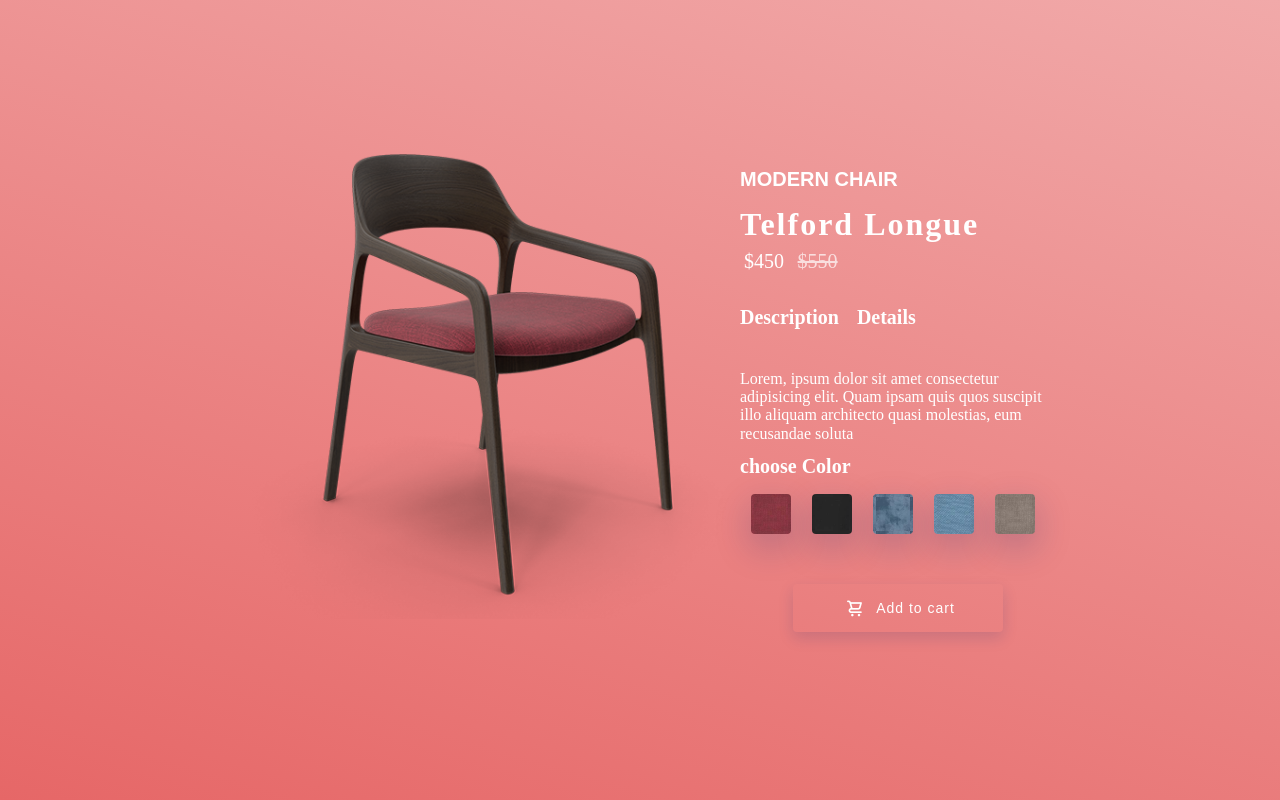
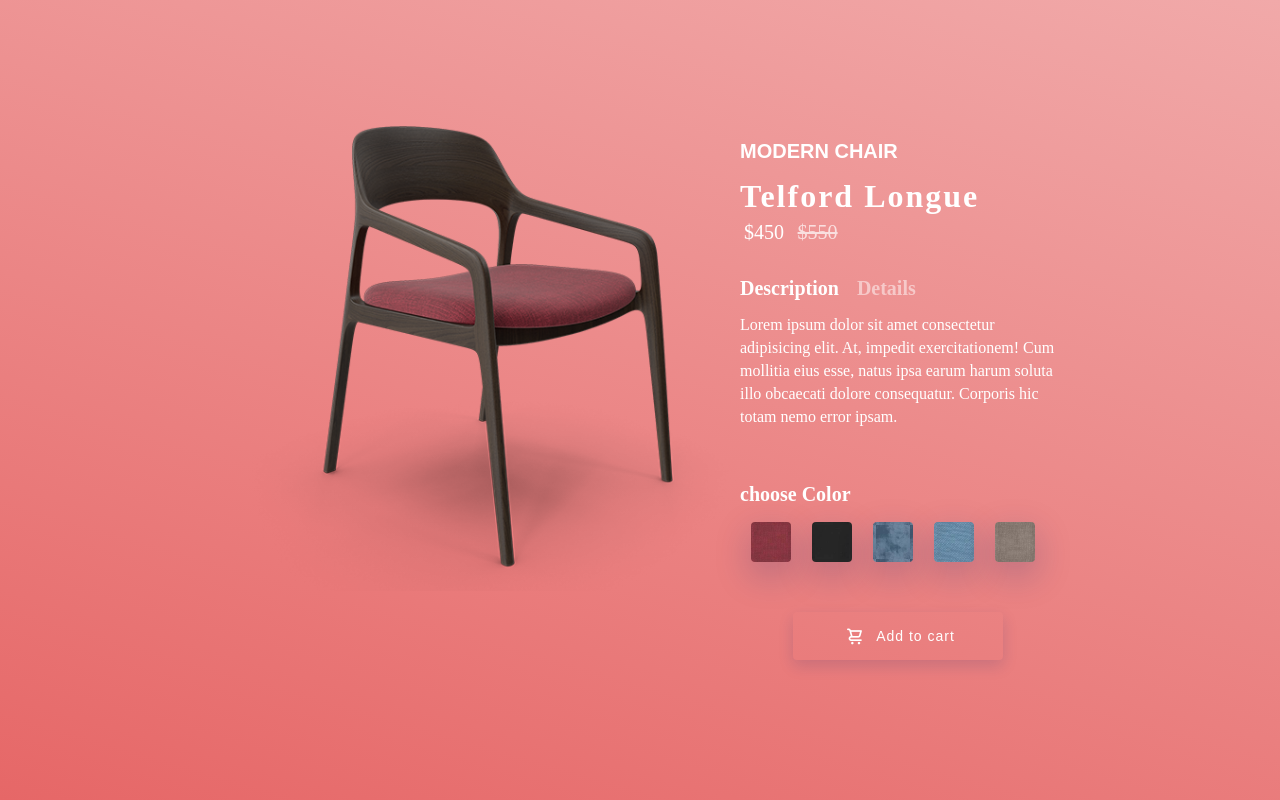
Before and after one commit to iiKaran/Dot-Batch-Web-Dev, a plain HTML site: page Chair-Page/mychair.html in a window 1280 px wide. Both pictures are taken after a click on the element "Description". Drawn offline with nearby package versions, Linux system fonts and the light colour scheme.

Commit message:
Additional Animations Added

```diff
--- a/Chair-Page/mychair.css
+++ b/Chair-Page/mychair.css
@@ -130,7 +130,10 @@ font-weight: 900px;
  margin-bottom: 26px;
  /* border: 2px solid red; */
  position: relative;
- transform: translateY(28px);
+ /* transition: all 4s; */
+ /* transform: translateY(28px);
+  */
+  /* top: 30px; */
  color: #fff;
  transition: all 650ms;
 /* visibility: hidden; */
@@ -139,6 +142,7 @@ animation-delay: 0s;
 animation-timing-function: linear;
 animation-duration: 4s;
 animation-iteration-count: infinite; */
+min-height: 130px;
 }
 h3{
  margin-top: 14px;
@@ -228,3 +232,12 @@ h3{
 #main{
   transition: all 5000ms;
 }
+#desc{
+  transition: all .3s;
+}
+#det{
+  transition: all .3s;
+}
+#text{
+  line-height: 23px;
+}
--- a/Chair-Page/mychair.html
+++ b/Chair-Page/mychair.html
@@ -10,7 +10,6 @@
  <link rel="stylesheet" href="mychair.css">
  <title>MYchair</title>
 </head>
-
 <body>
  <div class="main-cont" id="main">
   <div class="container">
@@ -23,9 +22,9 @@
      <h1>Telford Longue</h1>
      <div class="price"><span>$450</span> <span style="text-decoration: line-through;">$550</span></div>
      <div class="options">
-      <span class="opt">Description</span>
-      <span class="opt">Details</span>
-      <p id="text">Lorem, ipsum dolor sit amet consectetur adipisicing elit. Quam ipsam quis quos suscipit illo aliquam architecto quasi molestias, eum recusandae soluta</p>
+      <span class="opt" id="desc">Description</span>
+      <span class="opt" id="det">Details</span>
+      <p id="text"></p>
      </div>
      <h3>
       choose Color </h3>
--- a/Chair-Page/script.js
+++ b/Chair-Page/script.js
@@ -43,6 +43,23 @@ changeBtnArr.forEach(element => {
   })
 
 });
+text.innerText= "Lorem ipsum dolor sit amet consectetur adipisicing elit. At, impedit exercitationem! Cum mollitia eius esse, natus ipsa earum harum soluta illo obcaecati dolore consequatur. Corporis hic totam nemo error ipsam.";
 chair.addEventListener("animationend",()=>{
  chair.classList.remove("animate");
 })
+det.style.opacity ="0.5";
+det= document.getElementById("det");
+des= document.getElementById("desc");
+text = document.getElementById("text");
+det.addEventListener("click",()=>{
+  des.style.opacity ="0.5";
+  det.style.opacity ="1";
+  text.innerText = "Lorem 2  ipsum dolor sit amet consectetur adipisicing elit. Id distinctio facilis quae minus aspernatur autem minima ad impedit, nisi voluptatibus numquam consectetur expedita reiciendis accusamus nostrum adipisci quibusdam dolore vero."
+})
+des.addEventListener("click",()=>{
+  det.style.opacity ="0.5";
+  des.style.opacity ="1";
+    // des.style.color = "red";
+    text.innerText= "Lorem ipsum dolor sit amet consectetur adipisicing elit. At, impedit exercitationem! Cum mollitia eius esse, natus ipsa earum harum soluta illo obcaecati dolore consequatur. Corporis hic totam nemo error ipsam.";
+  // console.log(des,det);
+})
```
